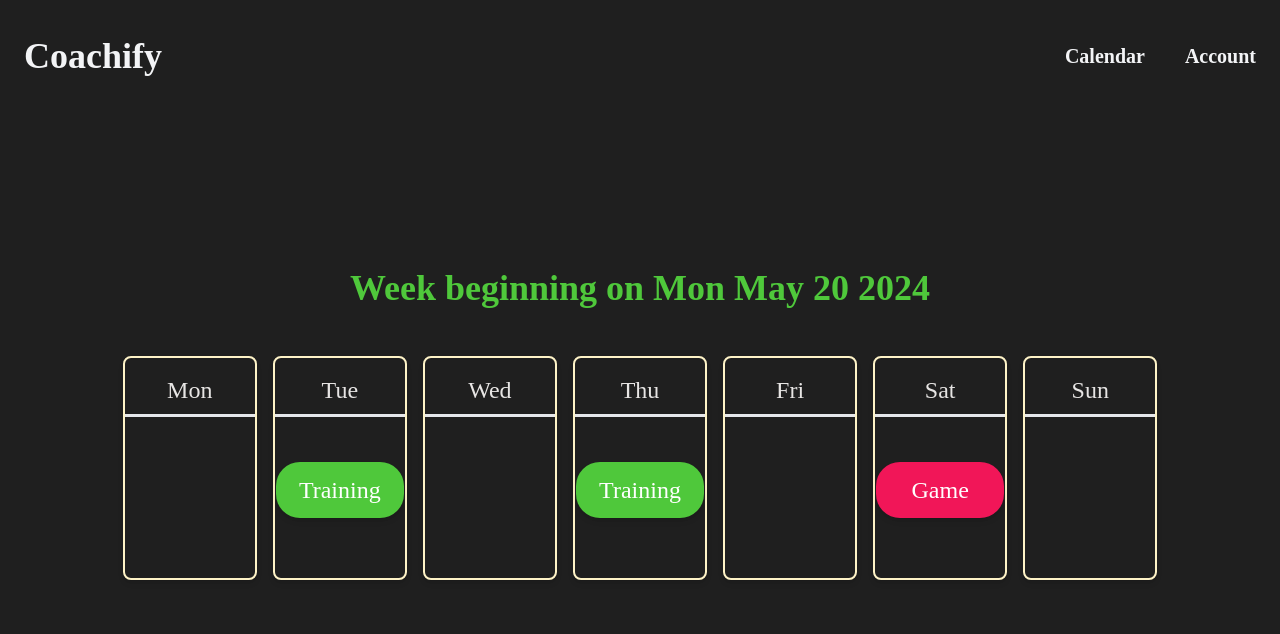
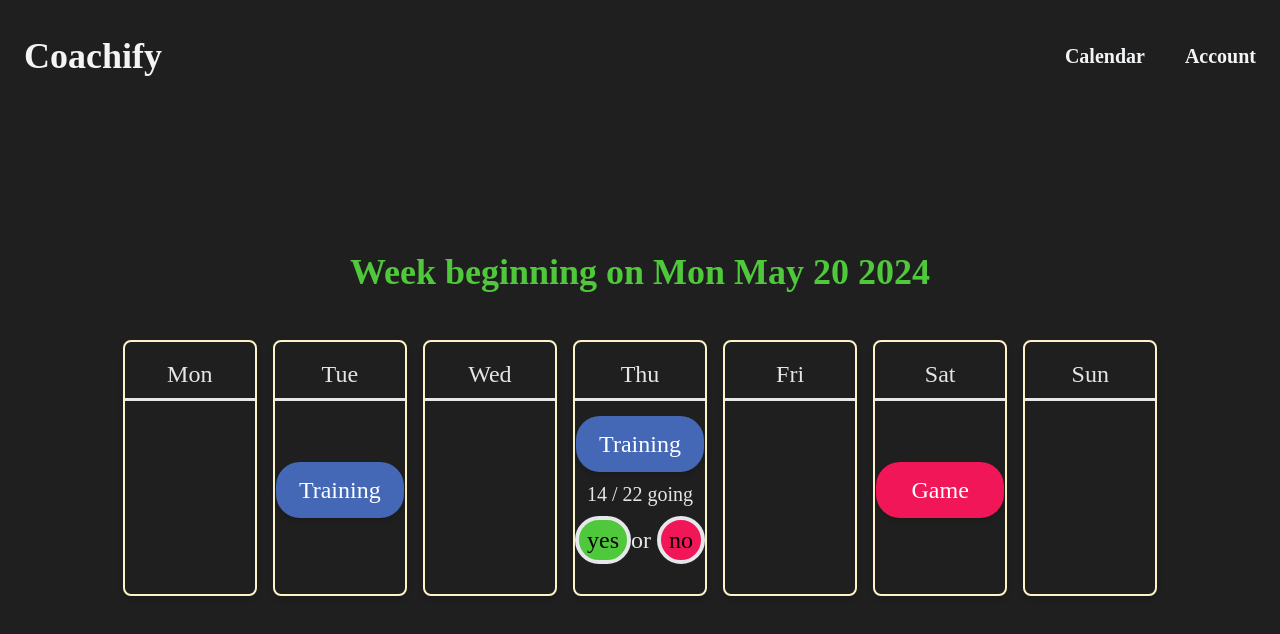
Before and after one commit to jbl3689/coachify, a React (Vite) app: page /calendar in a window 1280 px wide. Shown: the top 634 px of the page. Built offline with nearby package versions, Linux system fonts and the light colour scheme.

Commit message:
big changes

```diff
--- a/src/App.tsx
+++ b/src/App.tsx
@@ -1,6 +1,7 @@
 import { RouterProvider, createBrowserRouter } from "react-router-dom";
 import Calendar from "./features/calendar/Calendar";
 import AppLayout from "./ui/AppLayout";
+import CreateEvent from "./features/event/CreateEvent";
 
 const router = createBrowserRouter([
   {
@@ -15,6 +16,10 @@ const router = createBrowserRouter([
         element: <Calendar />,
       },
       {
+        path: "/event/create?",
+        element: <CreateEvent />,
+      },
+      {
         path: "/user",
         element: <h1>Welcome, %NAME%</h1>,
       },
--- a/src/features/calendar/Calendar.tsx
+++ b/src/features/calendar/Calendar.tsx
@@ -35,26 +35,21 @@ function Calendar() {
   const [selectedDay, setSelectedDay] = useState<DayOfWeek | null>(null);
 
   const handleDayClick = (day: DayOfWeek) => {
-    console.log(day);
     setSelectedDay(day);
   };
 
   return (
     <>
-      <p className="text-center text-accentColor font-semibold text-4xl pb-8 ">
+      <p className="pb-8 text-4xl font-semibold text-center text-accentColor">
         Week beginning on {weekStartDate.toDateString()}
       </p>
-      <div className="rounded-xl grid grid-cols-7 gap-4 p-4 ">
+      <div className="grid grid-cols-7 gap-4 p-4 rounded-xl">
         {daysOfWeek.map((day) => (
           <CalendarDay
             key={day.id}
             day={day}
             onClick={() => handleDayClick(day)}
-          >
-            {day.abbreviation === "Tue" && <Pill type="accent">Training</Pill>}
-            {day.abbreviation === "Thu" && <Pill type="accent">Training</Pill>}
-            {day.abbreviation === "Sat" && <Pill type="danger">Game</Pill>}
-          </CalendarDay>
+          />
         ))}
       </div>
       {selectedDay ? (
--- a/src/features/calendar/CalendarDay.tsx
+++ b/src/features/calendar/CalendarDay.tsx
@@ -1,18 +1,42 @@
+import { useState } from "react";
+import Pill from "../../ui/Pill";
+import TickButton from "../../ui/TickButton";
+
 interface CalendarDayProps {
   day: { id: number; label: string; abbreviation: string };
-  children: React.ReactNode;
   onClick: () => void;
 }
 
-function CalendarDay({ day, children, onClick }: CalendarDayProps) {
+function CalendarDay({ day, onClick }: CalendarDayProps) {
+  const eventList = ["Tue", "Thu", "Sat"];
+  const [totalGoing, setTotalGoing] = useState<number>(14);
+
   return (
     <div
       onClick={onClick}
-      className="w-42 h-56 text-center py-4 rounded-lg border-amber-100 border-2 shadow-md text-2xl text-stone-200 flex flex-col justify-start hover:bg-secondaryColor transition-all hover:cursor-pointer hover:w-44 hover:h-58 hover:font-semibold"
+      className="flex flex-col justify-start h-64 py-4 text-2xl text-center transition-all border-2 rounded-lg shadow-md w-42 border-amber-100 text-stone-200 hover:cursor-pointer hover:w-44 hover:h-58 hover:font-semibold"
     >
-      <div className="w-full border-b-2 pb-2">{day.abbreviation}</div>
-      <div className="border-t h-5/6 w-full flex items-center justify-center">
-        {children}
+      <div className="w-full pb-2 border-b-2">{day.abbreviation}</div>
+      <div className="flex flex-col items-center justify-center w-full gap-2 border-t h-5/6">
+        {day.abbreviation === "Tue" && <Pill type="secondary">Training</Pill>}
+        {day.abbreviation === "Thu" && (
+          <>
+            <Pill type="secondary">Training</Pill>
+            <p className="text-xl">{totalGoing} / 22 going</p>
+            <div>
+              <TickButton
+                onClick={() => setTotalGoing(totalGoing + 1)}
+                type="success"
+              />
+              or{" "}
+              <TickButton
+                onClick={() => setTotalGoing(totalGoing - 1)}
+                type="fail"
+              />
+            </div>
+          </>
+        )}
+        {day.abbreviation === "Sat" && <Pill type="danger">Game</Pill>}
       </div>
     </div>
   );
--- a/src/features/calendar/CalendarDayPreview.tsx
+++ b/src/features/calendar/CalendarDayPreview.tsx
@@ -6,33 +6,52 @@ interface CalendarDayPreviewProps {
   weekStartDate: Date;
 }
 
+function getDateFromStartOfWeek(startOfWeek: Date, dayIndex: number): Date {
+  const daysToAdd = dayIndex - startOfWeek.getDay();
+  const currentDate = new Date(startOfWeek);
+  currentDate.setDate(startOfWeek.getDate() + daysToAdd);
+  return currentDate;
+}
+
 function CalendarDayPreview({
   selectedDay,
   weekStartDate,
 }: CalendarDayPreviewProps) {
-  const isDayEmpty = true;
-  const currentDate = weekStartDate.setDate(
-    weekStartDate.getDate() + (selectedDay.id - 1)
-  );
+  const isDayEmpty = selectedDay.abbreviation !== "Sat";
+  const currentDate = getDateFromStartOfWeek(weekStartDate, selectedDay.id);
 
   return (
-    <div className="flex justify-center items-center px-4 py-3 text-stone-200 text-3xl mt-6">
+    <div className="flex items-center justify-center w-5/6 px-4 py-3 mx-auto mt-6 text-3xl transition-all text-stone-200">
       {isDayEmpty ? (
-        <div className="flex flex-col gap-4 justify-center items-center ">
+        <div className="flex flex-col items-center justify-center gap-4 ">
           <p>
-            {selectedDay.label} | {currentDate.toLocaleString()}
+            {selectedDay.label} |{" "}
+            {currentDate.toLocaleDateString("en-US", {
+              month: "short",
+              day: "numeric",
+            })}
           </p>
           <div className="flex gap-10 mt-2">
-            <Button to="/event/training/new" type="secondary">
+            <Button
+              to={`/event/create?eventType=training&date=${currentDate.toISOString()}`}
+              type="secondary"
+            >
               Create Training
             </Button>
-            <Button to="/event/game/new" type="secondary">
+            <Button to="/event/create" type="secondary">
               Create Game
             </Button>
           </div>
         </div>
       ) : (
-        <div>GAME</div>
+        <div className="flex flex-col w-4/6 gap-2 text-2xl text-center border border-white rounded-md min-h-32 h-3/5">
+          <div className="w-full border-b border-white bg-secondaryColor">
+            Warm-up
+          </div>
+          <div className="flex items-center justify-center w-full h-8 border-b border-white bg-secondaryLightColor">
+            Rondo's
+          </div>
+        </div>
       )}
     </div>
   );
--- a/src/features/calendar/calendarSlice.ts
+++ b/src/features/calendar/calendarSlice.ts
@@ -1,26 +1,64 @@
 import { createSlice } from "@reduxjs/toolkit";
 
 const initialState = {
-  week: [{ selectedDay: "Monday", weekStartDate: "2024-01-04", events: [] }],
+  weeks: [
+    {
+      weekNumber: 1,
+      startDate: "2024-05-04",
+      days: [
+        { dayId: 1, date: "2024-05-04", selectedDay: "Monday", events: [] },
+        {
+          dayId: 2,
+          date: "2024-05-05",
+          selectedDay: "Tuesday",
+          events: [
+            {
+              eventId: 1,
+              type: "training",
+              startTime: "18:00",
+              duration: 2,
+              location: "Coachify Reserve",
+              players: [{ playerId: 1, name: "Jorge Esta", canAttend: true }],
+            },
+          ],
+        },
+        { dayId: 3, date: "2024-05-06", selectedDay: "Wednedsay", events: [] },
+        { dayId: 3, date: "2024-05-06", selectedDay: "Wednedsay", events: [] },
+        { dayId: 4, date: "2024-05-07", selectedDay: "Thursday", events: [] },
+        { dayId: 5, date: "2024-05-08", selectedDay: "Friday", events: [] },
+        { dayId: 6, date: "2024-05-09", selectedDay: "Saturday", events: [] },
+        { dayId: 7, date: "2024-05-10", selectedDay: "Sunday", events: [] },
+      ],
+    },
+  ],
 };
 
 const calendarSlice = createSlice({
   name: "calendar",
   initialState,
   reducers: {
-    // addEvent(state, action) {
-    //   const { selectedDay, event } = action.payload;
-    //   const day = state.week.find((day) => day.selectedDay === selectedDay);
-    //   day.events.push(event);
-    // },
-    // removeEvent(state, action) {
-    //   const { selectedDay, eventId } = action.payload;
-    //   const day = state.week.find((day) => day.selectedDay === selectedDay);
-    //   day.events = day.events.filter((event) => event.id !== eventId);
-    // },
+    // COPILOT WRITTEN FUNCTIONS:
+    addEvent: (state, action) => {
+      const { weekNumber, dayId, event } = action.payload;
+      const week = state.weeks.find((week) => week.weekNumber === weekNumber);
+      if (week) {
+        const day = week.days.find((day) => day.dayId === dayId);
+        if (day) day.events.push(event);
+      }
+    },
+
+    removeEvent: (state, action) => {
+      const { weekNumber, dayId, eventId } = action.payload;
+      const week = state.weeks.find((week) => week.weekNumber === weekNumber);
+      if (week) {
+        const day = week.days.find((day) => day.dayId === dayId);
+        if (day)
+          day.events = day.events.filter((event) => event.eventId !== eventId);
+      }
+    },
   },
 });
 
-// export const { addEvent, removeEvent } = calendarSlice.actions;
+export const { addEvent, removeEvent } = calendarSlice.actions;
 
 export default calendarSlice.reducer;
--- /dev/null
+++ b/src/features/event/Training.tsx
@@ -0,0 +1,18 @@
+import React from "react";
+
+function Training() {
+  return (
+    <div className="grid-cols-2">
+      <div className="grid text-2xl text-center border border-white rounded-md min-h-32 h-3/5">
+        <div className="w-full border-b border-white bg-secondaryColor">
+          Warm-up
+        </div>
+        <div className="flex items-center justify-center w-full h-8 border-b border-white bg-secondaryLightColor">
+          Rondo's
+        </div>
+      </div>
+    </div>
+  );
+}
+
+export default Training;
--- a/src/ui/Button.tsx
+++ b/src/ui/Button.tsx
@@ -1,6 +1,12 @@
 import { Link } from "react-router-dom";
 
-function Button({ to, children, type }) {
+interface ButtonProps {
+  to: string;
+  children: React.ReactNode;
+  type: "primary" | "secondary" | "accent";
+}
+
+function Button({ to, children, type }: ButtonProps) {
   const btnColor = (() => {
     switch (type) {
       case "primary":
--- /dev/null
+++ b/src/ui/TickButton.tsx
@@ -0,0 +1,20 @@
+import React from "react";
+
+interface TickButtonProps {
+  type: "success" | "fail";
+  onClick: () => void;
+}
+
+function TickButton({ type, onClick }: TickButtonProps) {
+  return (
+    <button
+      onClick={onClick}
+      className={`
+    ${type === "success" ? "bg-accentColor" : "bg-dangerColor"} px-2 py-1 text-black hover:text-white border-4 bg-accentColor rounded-3xl`}
+    >
+      {type === "success" ? "yes" : "no"}
+    </button>
+  );
+}
+
+export default TickButton;
```
Also changed, not shown: src/features/event/CreateEvent.tsx (added, +86 -0 lines), src/features/event/eventSlice.ts (added, +10 -0 lines).
